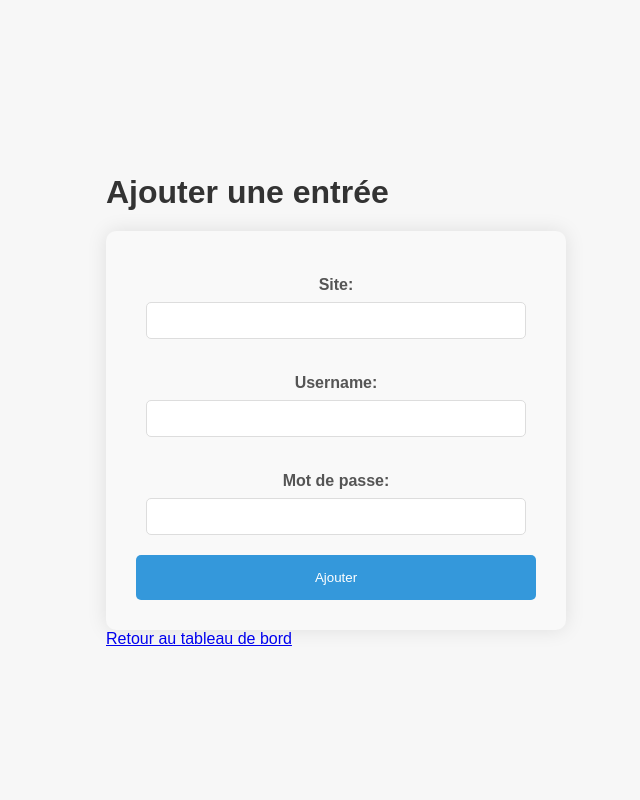
After one commit to Skylos27/PM-Python, a Flask app: template app/templates/edit.html in a window 1280 px wide. The commit adds this page. Shown: the whole page, without its empty margins (304-944 px from the left). Run offline with Flask 3, Linux system fonts and the light colour scheme; the template is opened without the code that fills it, so the values that code supplies are empty.

```diff
--- a/app/app.py
+++ b/app/app.py
@@ -29,6 +29,11 @@ def home():
             error = 'Identifiants invalides. Veuillez réessayer.'
             return render_template('login.html', error=error)
     return render_template('login.html')
+
+@app.route('/edit/<site>', methods=['POST', 'DELETE'])
+def edit_entry(site):
+
+    return redirect(url_for('dashboard', username='admin'))
 
 @app.route('/delete_entry/<site>', methods=['POST', 'DELETE'])
 def delete_entry(site):
--- /dev/null
+++ b/app/templates/edit.html
@@ -0,0 +1,24 @@
+<!DOCTYPE html>
+<html lang="en">
+<head>
+    <meta charset="UTF-8">
+    <meta name="viewport" content="width=device-width, initial-scale=1.0">
+    <title>Ajouter une entrée</title>
+    <link rel="stylesheet" type="text/css" href="{{ url_for('static', filename='style.css') }}">
+</head>
+<body>
+    <div class="add-entry-container">
+        <h1>Ajouter une entrée</h1>
+        <form method="post" action="/add_entry">
+            <label for="site">Site:</label>
+            <input type="text" id="site" name="site" required>
+            <label for="username">Username:</label>
+            <input type="text" id="username" name="username" required>
+            <label for="password">Mot de passe:</label>
+            <input type="password" id="password" name="password" required>
+            <button type="submit">Ajouter</button>
+        </form>
+        <a href="{{ url_for('dashboard', username='admin') }}">Retour au tableau de bord</a>
+    </div>
+</body>
+</html>
```
Also changed, not shown: app/templates/dashboard.html (+15 -6 lines), app/templates/delete_entry.html (added, +24 -0 lines).
